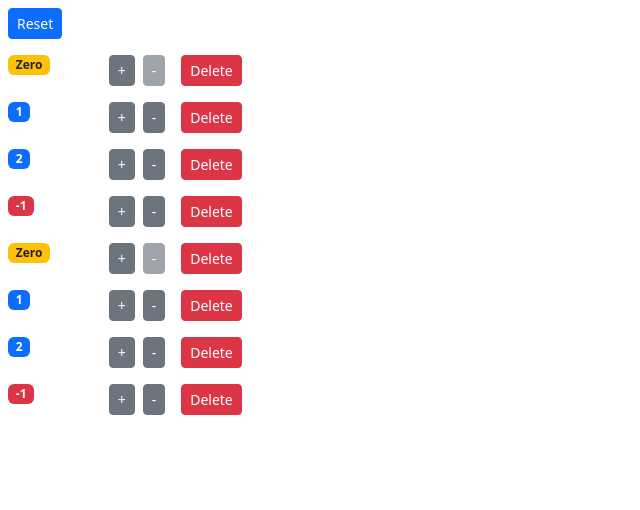
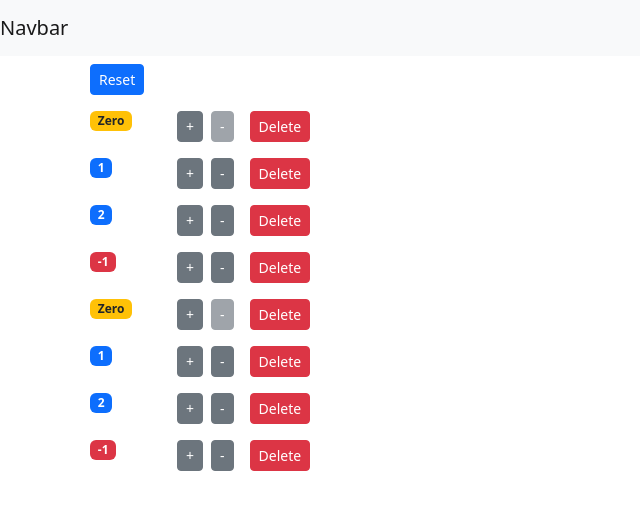
Before and after one commit to mhemanthkmr/component-app, a React (Create React App) app: page / in a window 1280 px wide. Shown: the top 510 px of the page, without its empty margins (0-640 px from the left). Built offline with nearby package versions, Linux system fonts and the light colour scheme.

Commit message:
Added Navbar in the Project

```diff
--- a/src/App.js
+++ b/src/App.js
@@ -1,24 +1,16 @@
-import logo from './logo.svg';
-import './App.css';
+import "./App.css";
+import Navbar from "./components/navbarComponent";
+import React from "react";
+import Counters from "./components/coutersComponent";
 
 function App() {
   return (
-    <div className="App">
-      <header className="App-header">
-        <img src={logo} className="App-logo" alt="logo" />
-        <p>
-          Edit <code>src/App.js</code> and save to reload.
-        </p>
-        <a
-          className="App-link"
-          href="https://reactjs.org"
-          target="_blank"
-          rel="noopener noreferrer"
-        >
-          Learn React
-        </a>
-      </header>
-    </div>
+    <React.Fragment>
+      <Navbar />
+      <main className="container">
+        <Counters />
+      </main>
+    </React.Fragment>
   );
 }
 
--- /dev/null
+++ b/src/components/navbarComponent.jsx
@@ -0,0 +1,16 @@
+import React, { Component } from "react";
+
+class Navbar extends Component {
+  state = {};
+  render() {
+    return (
+      <nav className="navbar navbar-light bg-light">
+        <a className="navbar-brand" href="/#">
+          Navbar
+        </a>
+      </nav>
+    );
+  }
+}
+
+export default Navbar;
--- a/src/index.js
+++ b/src/index.js
@@ -1,16 +1,14 @@
 import React from "react";
 import ReactDOM from "react-dom/client";
 import "./index.css";
-// import App from "./App";
+import App from "./App";
 import reportWebVitals from "./reportWebVitals";
-// import Counter from "./components/counterComponet";
 import "bootstrap/dist/css/bootstrap.min.css";
-import Counters from "./components/coutersComponent";
+// import Counters from "./components/coutersComponent";
 const root = ReactDOM.createRoot(document.getElementById("root"));
 root.render(
   <React.StrictMode>
-    {/* <App /> */}
-    <Counters />
+    <App />
   </React.StrictMode>
 );
 
```
